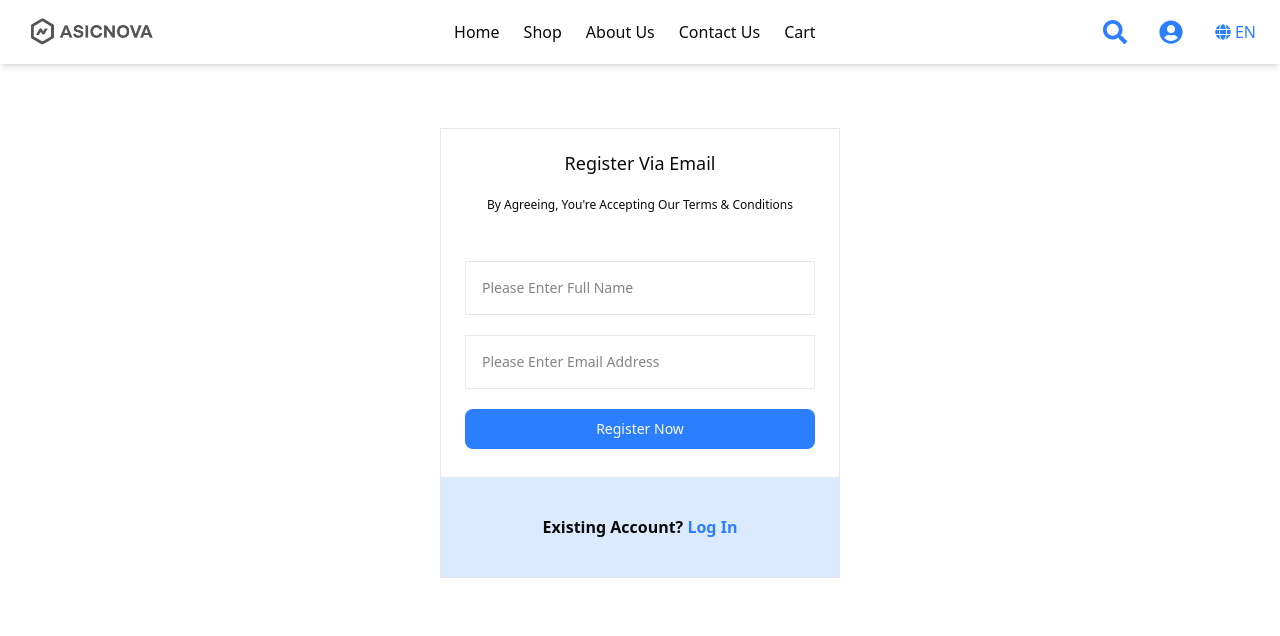
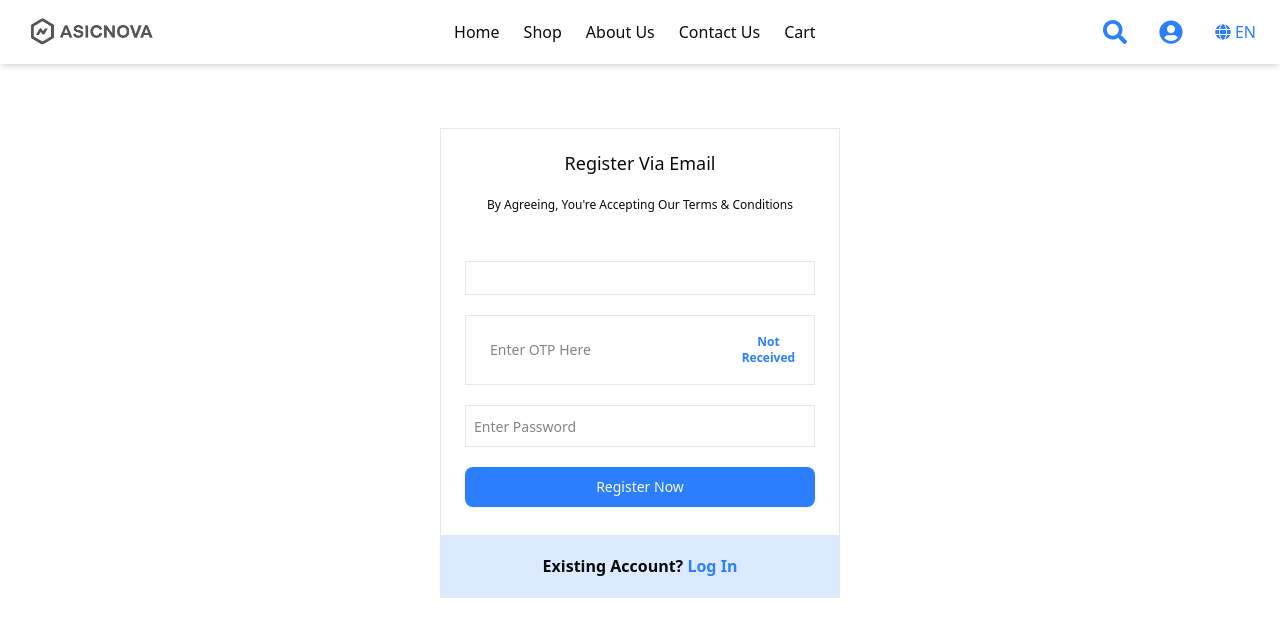
Before and after one commit to AmmadAhmed247/ASICNOVA-, a React (Vite) app in the folder frontend/: page /signup in a window 1280 px wide. Shown: the top 636 px of the page. Built offline with nearby package versions, Linux system fonts and the light colour scheme.

Commit message:
Full Authentication System

```diff
--- a/frontend/src/pages/Auth/SignUp.jsx
+++ b/frontend/src/pages/Auth/SignUp.jsx
@@ -7,7 +7,7 @@ import { signupSchema } from '../../lib/schemas/schema';
 import { AuthContext } from '../../Context/AuthContext';
 
 const SignUp = () => {
-  const [Step, setStep] = useState(1);
+  const [Step, setStep] = useState(2);
   const [ShowModal, setShowModal] = useState(false);
   const {sendOTP, verifyOTPAndPassword} = useContext(AuthContext)
   const navigate = useNavigate()
@@ -44,7 +44,7 @@ const SignUp = () => {
 
   return (
     <div className="flex items-center lg:p-0 p-5 justify-center h-full mt-16">
-      <div className="h-[450px] w-[400px] border-1 border-gray-200 flex flex-col justify-between">
+      <div className="h-[470px] w-[400px] border-1 border-gray-200 flex flex-col justify-between">
         <form onSubmit={handleSubmit(onFormSubmit)} className="flex flex-col gap-5">
           {Step === 1 && (
             <div className="flex flex-col items-center mt-5 gap-5">
@@ -81,7 +81,7 @@ const SignUp = () => {
               <p className="text-xs font-light">By Agreeing, You're Accepting Our Terms & Conditions</p>
               <div className="p-2 flex flex-col gap-5 items-center mt-5">
                 <div className="w-[350px] p-4 text-sm border-1 border-gray-200">{formData.email}</div>
-                <div className={`w-[350px] flex flex-col gap-1 p-4 border-1 ${errors.otp ? 'border-red-600' : 'border-gray-200'}`}>
+                <div className={`w-[350px] flex flex-col gap-1 p-2 border-1 ${errors.otp ? 'border-red-600' : 'border-gray-200'}`}>
                   <div className="flex items-center">
                     <input
                       {...register('otp')}
@@ -105,9 +105,9 @@ const SignUp = () => {
                       </ul>
                     </div>
                   )}
-                  {errors.otp && <p className="text-xs p-2 text-red-600">{errors.otp.message}</p>}
+                  {errors.otp && <p className="text-xs  text-red-600">{errors.otp.message}</p>}
                 </div>
-                <div className={`w-[350px] p-4 border-1 border-gray-200 ${errors.password ? 'border-red-600' : 'border-gray-200'}`}>
+                <div className={`w-[350px]  border-1 p-2 border-gray-200 ${errors.password ? 'border-red-600' : 'border-gray-200'}`}>
                   <input
                     {...register('password')}
                     type="password"
@@ -123,7 +123,7 @@ const SignUp = () => {
             </div>
           )}
         </form>
-        <div className="mt-5 flex items-center justify-center bg-blue-100 w-full h-[100px]">
+        <div className="mt-5 flex items-center justify-center bg-blue-100 w-full h-[120px]">
           <p className="font-semibold">
             Existing Account? <Link to="/login" className="text-blue-500">Log In</Link>
           </p>
```
